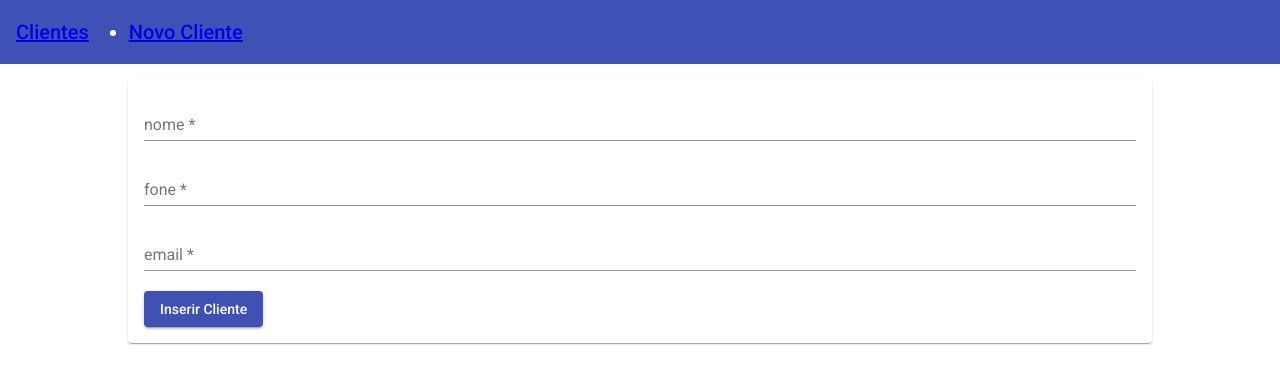
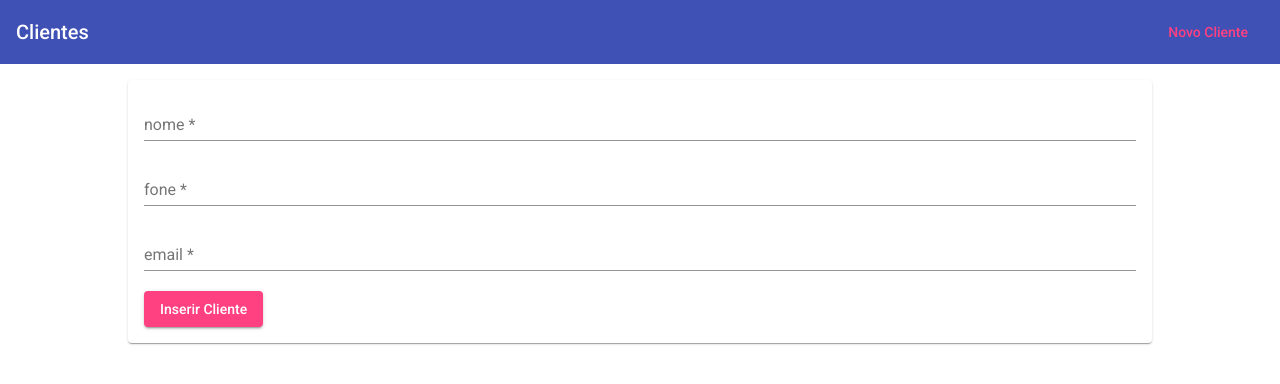
Before and after one commit to GabTeodoro/pilha-mean, an Angular app: page /criar in a window 1280 px wide. Shown: the top 384 px of the page. Built offline with nearby package versions, Linux system fonts and the light colour scheme.

Commit message:
Updated header style

```diff
--- a/src/app/cabecalho/cabecalho.component.css
+++ b/src/app/cabecalho/cabecalho.component.css
@@ -0,0 +1,14 @@
+ul {
+  list-style: none;
+  padding: 0;
+  margin: 0;
+}
+
+a {
+  text-decoration: none;
+  color: white;
+}
+
+.separador {
+  flex: 1;
+}
--- a/src/app/cabecalho/cabecalho.component.html
+++ b/src/app/cabecalho/cabecalho.component.html
@@ -1,6 +1,11 @@
 <mat-toolbar color="primary">
   <span><a routerLink="/">Clientes</a></span>
+  <span class="separador"></span>
   <ul>
-    <li><a routerLink="/criar">Novo Cliente</a></li>
+    <li>
+      <a mat-button routerLink="/criar" routerLinkActive="mat-accent"
+        >Novo Cliente</a
+      >
+    </li>
   </ul>
 </mat-toolbar>
--- a/src/app/clientes/cliente-inserir/cliente-inserir.component.html
+++ b/src/app/clientes/cliente-inserir/cliente-inserir.component.html
@@ -12,6 +12,6 @@
       <input required type="text" matInput placeholder="email" name="email" ngModel #email="ngModel" />
       <mat-error *ngIf="email.invalid">Digite um email válido</mat-error>
     </mat-form-field>
-    <button color="primary" mat-raised-button>Inserir Cliente</button>
+    <button color="accent" mat-raised-button>Inserir Cliente</button>
   </form>
 </mat-card>
```
